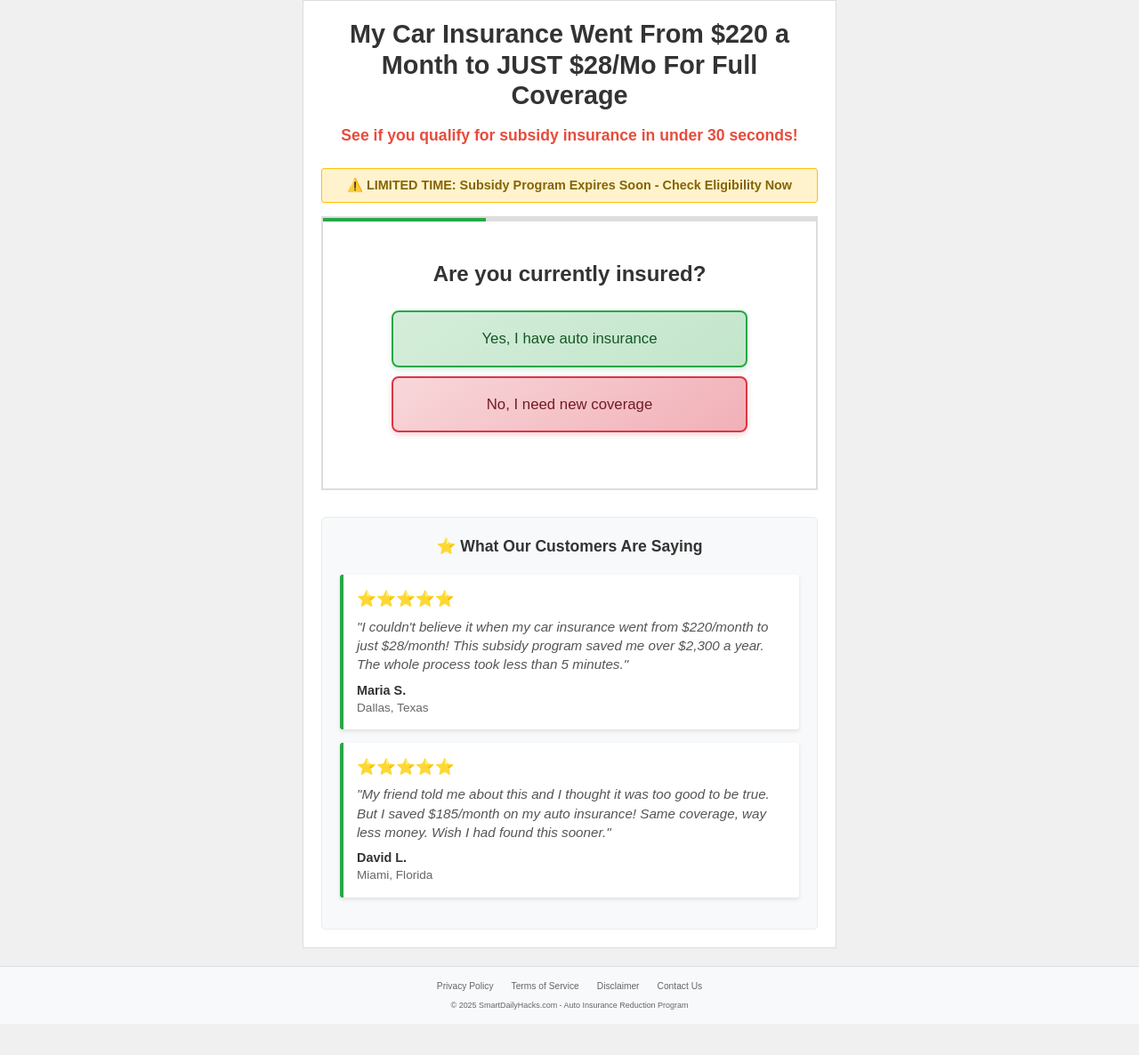
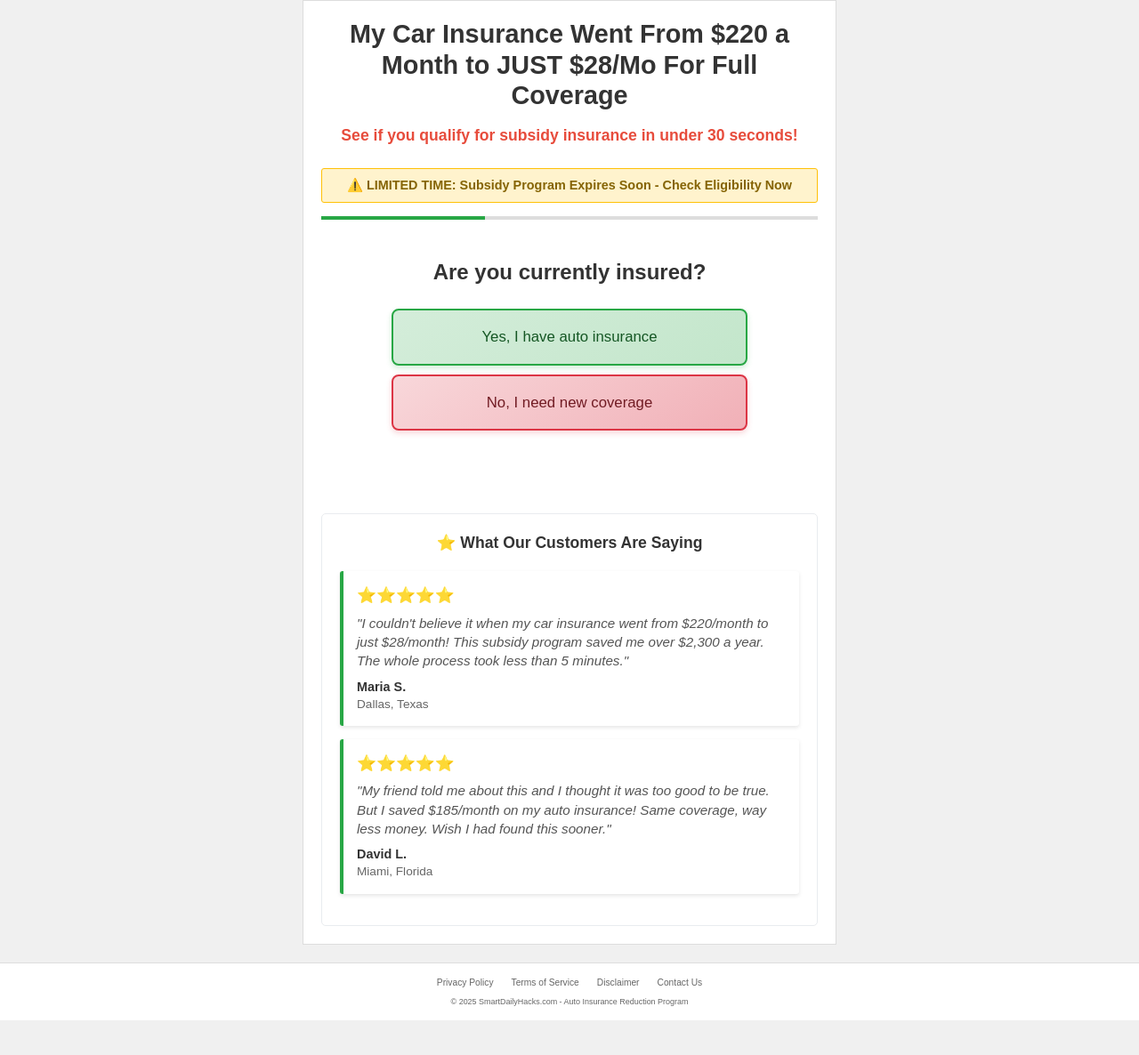
Before and after one commit to strikernr/ins, a plain HTML site: page auto/index.html in a window 1280 px wide. Shown: the part 56-1242 px from the top of the page at 89% size. Drawn offline with Linux system fonts and the light colour scheme.

Commit message:
Add files via upload

```diff
--- a/auto/index.html
+++ b/auto/index.html
@@ -97,7 +97,7 @@
         .social-proof-section {
             margin-top: 30px;
             padding: 20px;
-            background: #f8f9fa;
+            background: white;
             border: 1px solid #e9ecef;
             border-radius: 5px;
         }
@@ -146,7 +146,6 @@
 
         .quiz-container {
             background: white;
-            border: 2px solid #ddd;
             margin-bottom: 20px;
         }
 
@@ -300,7 +299,7 @@
             padding: 15px;
             margin-top: 20px;
             border-top: 1px solid #ddd;
-            background: #f8f9fa;
+            background: white;
             font-size: 0.8em;
         }
 
```
